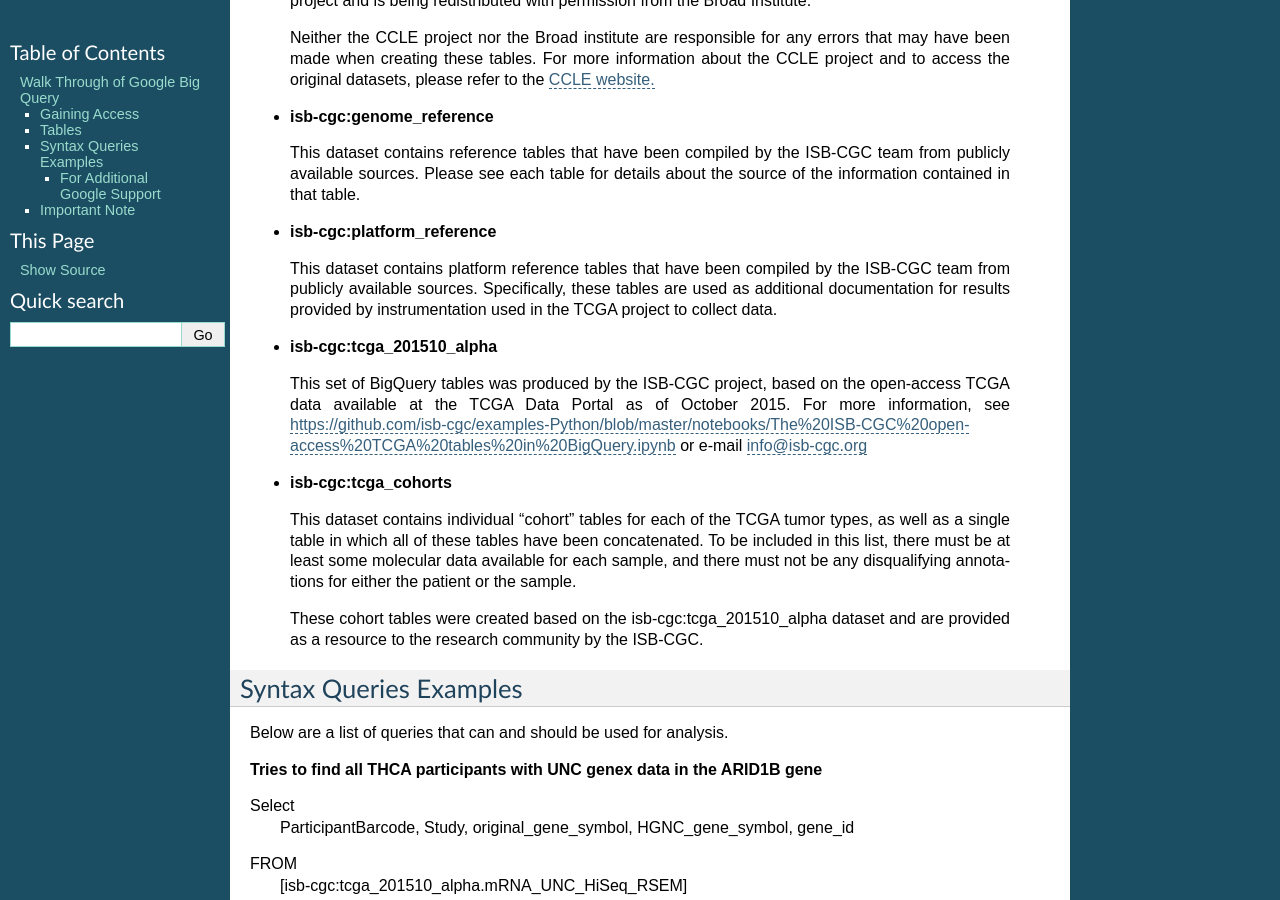
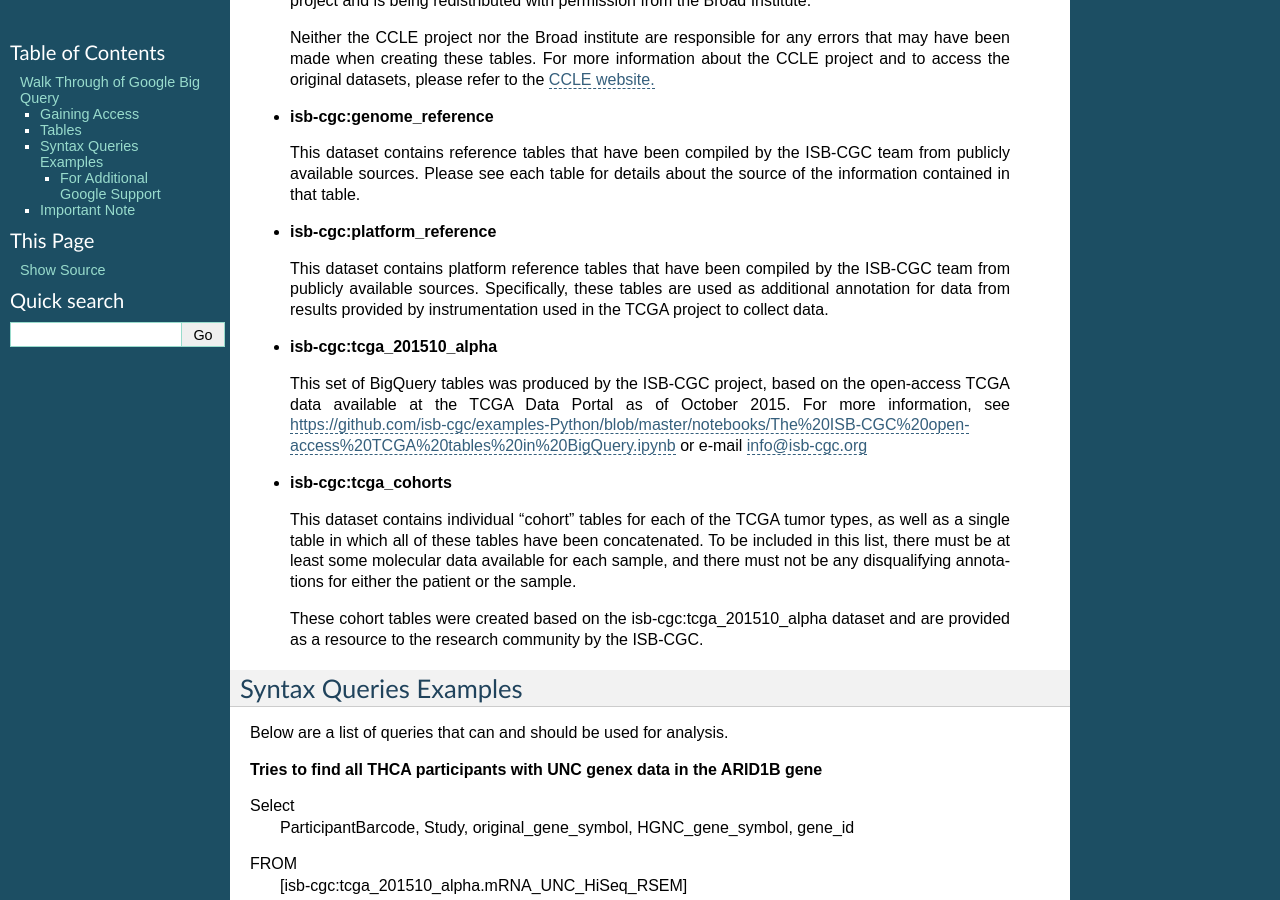
Before and after one commit to isb-cgc/readthedocs, a Sphinx documentation site: the page built from docs/source/sections/progapi/bigqueryGUI/WalkthroughOfGoogleBigQuery.rst, in a window 1280 px wide and 900 px high, scrolled down 581 px. Built offline with Sphinx 7.4.7, drawn with Linux system fonts in a browser that asks for light colours.

Commit message:
Update WalkthroughOfGoogleBigQuery.rst

```diff
--- a/docs/source/sections/progapi/bigqueryGUI/WalkthroughOfGoogleBigQuery.rst
+++ b/docs/source/sections/progapi/bigqueryGUI/WalkthroughOfGoogleBigQuery.rst
@@ -30,7 +30,7 @@
 
 * **isb-cgc:platform_reference**
 
- This dataset contains platform reference tables that have been compiled by the ISB-CGC team from publicly available sources.  Specifically, these tables are used as additional documentation for results provided by instrumentation used in the TCGA project to collect data.
+ This dataset contains platform reference tables that have been compiled by the ISB-CGC team from publicly available sources.  Specifically, these tables are used as additional annotation for data from results provided by instrumentation used in the TCGA project to collect data.
 
 * **isb-cgc:tcga_201510_alpha**
 
```
